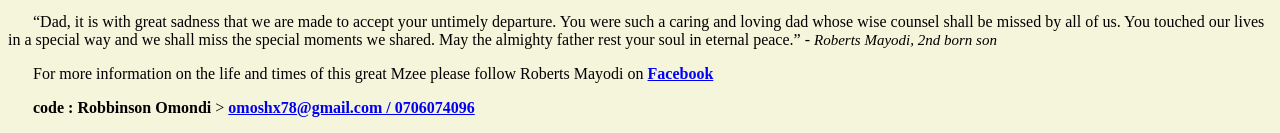
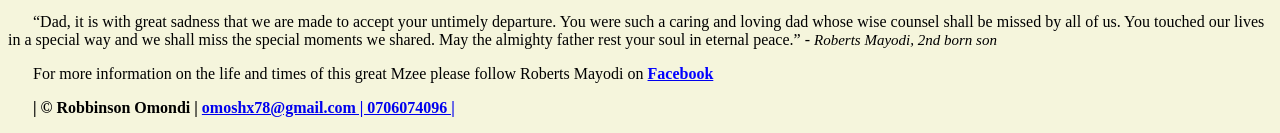
Before and after one commit to omoshx78/ngovolia, a website: page public/index.html in a window 1280 px wide. Shown: the part 2126-2259 px from the top of the page. Drawn offline with Linux system fonts and the light colour scheme; a web font is replaced by a local one.

Commit message:
Update index.html

```diff
--- a/public/index.html
+++ b/public/index.html
@@ -105,6 +105,6 @@
 </body>
 </html>
 <footer>
-        <p><strong>code : Robbinson Omondi</strong> > <a href="omoshx78@gmail.com"><strong>omoshx78@gmail.com / 0706074096</strong></a>
+        <p><strong>| &copy Robbinson Omondi | </strong><a href="mailto:omoshx78@gmail.com" target="_blank"><strong>omoshx78@gmail.com | 0706074096 |</strong></a>
         </p>
       </footer>
```
